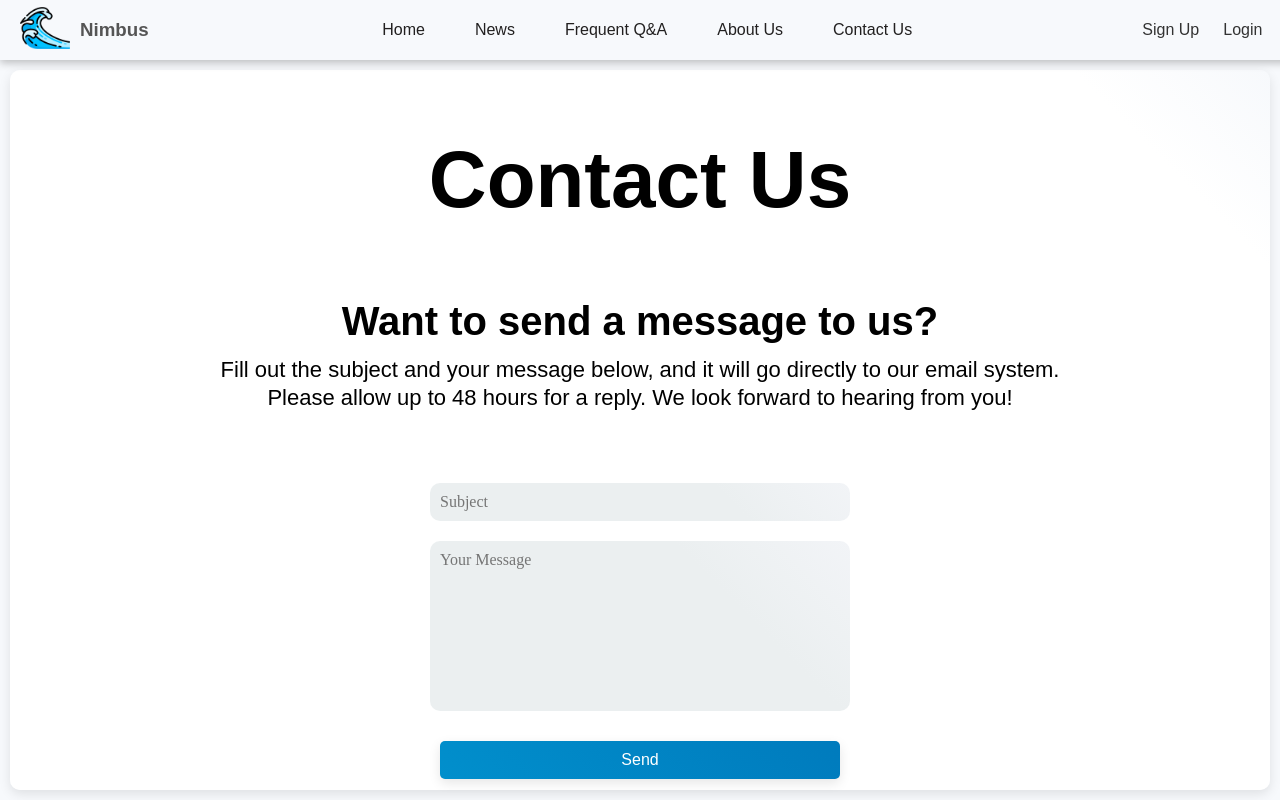
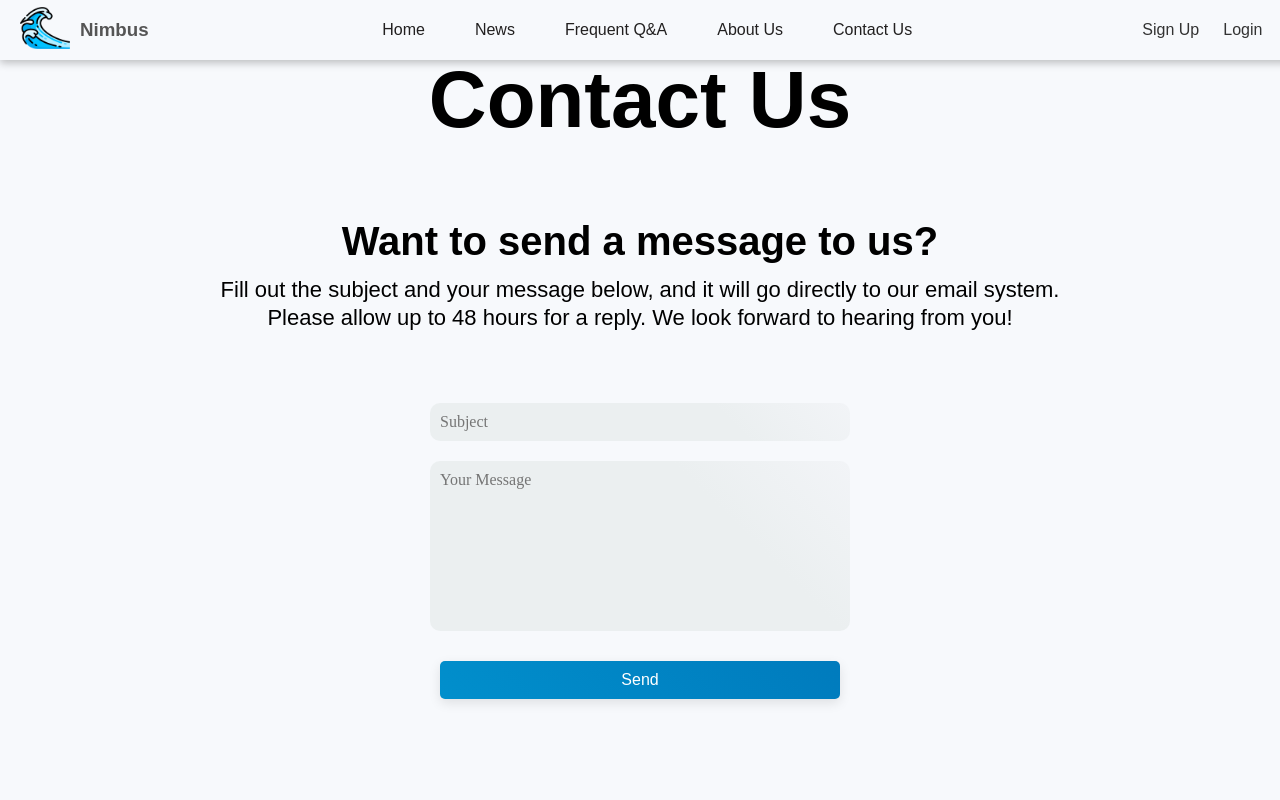
Before and after one commit to ShangchenHsieh/nimbus-cloud-banking, a React (Vite) app in the folder vite_frontend/: page /contact in a window 1280 px wide. Built offline with nearby package versions, Linux system fonts and the light colour scheme; a web font is replaced by a local one.

Commit message:
Nov 25 merged Contact.js and removed forgot password

```diff
--- a/vite_frontend/package.json
+++ b/vite_frontend/package.json
@@ -21,6 +21,8 @@
     "@react-google-maps/api": "^2.20.3",
     "dotenv": "^16.4.5",
     "dotenv-save": "^1.2.0",
+    "emailjs": "^4.0.3",
+    "emailjs-com": "^3.2.0",
     "jwt-decode": "^4.0.0",
     "lottie-web": "^5.12.2",
     "react": "^18.3.1",
--- a/vite_frontend/src/common_component/Contact.jsx
+++ b/vite_frontend/src/common_component/Contact.jsx
@@ -1,14 +1,16 @@
-import Navbar from "./Navbar";
-import "./styling/Contact.css";
-import { useState } from "react";
+import Navbar from './Navbar';
+import './styling/Contact.css';
+import { useState } from 'react';
+import emailjs from "emailjs-com";
+
 
 const Contact = () => {
    const [formData, setFormData] = useState({
-      subject: "",
-      message: "",
+      subject: '',
+      message: '',
    });
 
-   const [status, setStatus] = useState("");
+   const [status, setStatus] = useState('');
 
    const handleChange = (e) => {
       const { name, value } = e.target;
@@ -18,89 +20,33 @@ const Contact = () => {
    const handleSubmit = async (e) => {
       e.preventDefault();
       try {
-         const response = await fetch("http://localhost:5000/send-email", {
-            // Update URL if needed
-            method: "POST",
-            headers: {
-               "Content-Type": "application/json",
-            },
-            body: JSON.stringify(formData),
-         });
-
-         if (response.ok) {
-            setStatus("Message sent successfully!");
-            setFormData({ subject: "", message: "" });
-         } else {
-            setStatus("Failed to send message. Please try again.");
-         }
+         await emailjs.send(
+            'service_8eqdwgl',
+            'template_azh523t',
+            formData,
+            'NoYqoqezaYRVyyoWV'
+         );
+         setStatus('Message sent successfully!');
+         setFormData({ subject: '', message: '' });
       } catch (error) {
-         setStatus("An error occurred. Please try again later.");
+         setStatus('Failed to send message. Please try again.');
       }
    };
 
    return (
       <div>
          <Navbar />
-         <div className="contact-container">
-            <div
-               className="titlebanner"
-               style={{
-                  fontSize: "40px",
-                  textAlign: "center",
-                  marginBottom: "30px",
-                  marginTop: "2px",
-                  topmargin: "150px",
-               }}
-            >
+         <div className="titlebanner" style={{ fontSize: '40px', textAlign: 'center', marginBottom: '30px', marginTop: '2px' }}>
             <h1>Contact Us</h1>
          </div>
-            <div
-               className="descriptionbanner"
-               style={{ textAlign: "center", margin: "10px 0" }}
-            >
-               <h2
-                  style={{
-                     position: "relative",
-                     padding: "0px",
-                     top: "20px",
-                     fontSize: "40px",
-                     fontWeight: "400px",
-                  }}
-               >
-                  Want to send a message to us?
-               </h2>
-               <p
-                  style={{
-                     position: "relative",
-                     padding: "0px",
-                     top: "0px",
-                     fontSize: "22px",
-                  }}
-               >
-                  Fill out the subject and your message below, and it will go
-                  directly to our email system.
-               </p>
-               <p
-                  style={{
-                     position: "relative",
-                     padding: "0px",
-                     top: "-20px",
-                     fontSize: "22px",
-                  }}
-               >
-                  Please allow up to 48 hours for a reply. We look forward to
-                  hearing from you!
-               </p>
+         <div className="descriptionbanner" style={{ textAlign: 'center', margin: '10px 0' }}>
+            <h2 style={{ position: 'relative', padding: '0px', top: '20px', fontSize: '40px', }}>Want to send a message to us?</h2>
+            <p style={{ position: 'relative', padding: '0px', top: '0px', fontSize: '22px', }}>Fill out the subject and your message below, and it will go directly to our email system.</p>
+            <p style={{ position: 'relative', padding: '0px', top: '-20px', fontSize: '22px', }}> Please allow up to 48 hours for a reply. We look forward to hearing from you!</p>
          </div>
-            <div
-               className="form-container"
-               style={{ display: "flex", justifyContent: "center" }}
-            >
-               <form
-                  onSubmit={handleSubmit}
-                  className="contact-form"
-                  style={{ maxWidth: "400px", width: "100%" }}
-               >
+         {!status.includes('successfully') ? (
+            <div className="form-container" style={{ display: 'flex', justifyContent: 'center' }}>
+               <form onSubmit={handleSubmit} className="contact-form" style={{ maxWidth: '400px', width: '100%' }}>
                   <input
                      type="text"
                      name="subject"
@@ -109,12 +55,7 @@ const Contact = () => {
                      value={formData.subject}
                      onChange={handleChange}
                      required
-                     style={{
-                        width: "100%",
-                        margin: "10px 0",
-                        padding: "10px",
-                        fontSize: "16px",
-                     }}
+                     style={{ width: '100%', margin: '10px 0', padding: '10px', fontSize: '16px' }}
                   />
                   <textarea
                      name="message"
@@ -123,45 +64,39 @@ const Contact = () => {
                      value={formData.message}
                      onChange={handleChange}
                      required
-                     style={{
-                        width: "100%",
-                        margin: "10px 0",
-                        padding: "10px",
-                        fontSize: "16px",
-                        height: "150px",
-                     }}
+                     style={{ width: '100%', margin: '10px 0', padding: '10px', fontSize: '16px', height: '150px' }}
                   ></textarea>
                   <button
                      type="submit"
                      style={{
-                        width: "100%",
-                        padding: "10px",
-                        fontSize: "16px",
-                        backgroundColor: "#3170e3",
-                        color: "white",
-                        border: "none",
-                        borderRadius: "5px",
-                        cursor: "pointer",
+                        width: '100%',
+                        padding: '10px',
+                        fontSize: '16px',
+                        backgroundColor: '#3170e3',
+                        color: 'white',
+                        border: 'none',
+                        borderRadius: '5px',
+                        cursor: 'pointer',
                      }}
                   >
                      Send
                   </button>
                </form>
             </div>
-            {status && (
+         ) : (
             <p
                className="status"
                style={{
-                     textAlign: "center",
-                     marginTop: "20px",
-                     color: status.includes("successfully") ? "green" : "red",
+                  textAlign: 'center',
+                  marginTop: '20px',
+                  fontSize: '20px',
+                  color: 'green',
                }}
             >
                {status}
             </p>
          )}
       </div>
-      </div>
    );
 };
 
--- a/vite_frontend/src/common_component/Login.jsx
+++ b/vite_frontend/src/common_component/Login.jsx
@@ -121,10 +121,7 @@ const Login = () => {
 
                     {errorMessage && <div className="invalid-feedback">{errorMessage}</div>}
 
-                    {/* Forgot Password Link */}
-                    <div className="forgot-password-link">
-                      <Link to="/adminlogin" className="login-type-link">Admin login</Link>
-                    </div>
+
 
                     <input type="submit" className="signup-btn" value="Login" />
                   </form>
```
Also changed, not shown: 1 other file (tests, documents, lock files or other folders). Lines whose indentation alone changed are shown as unchanged.
